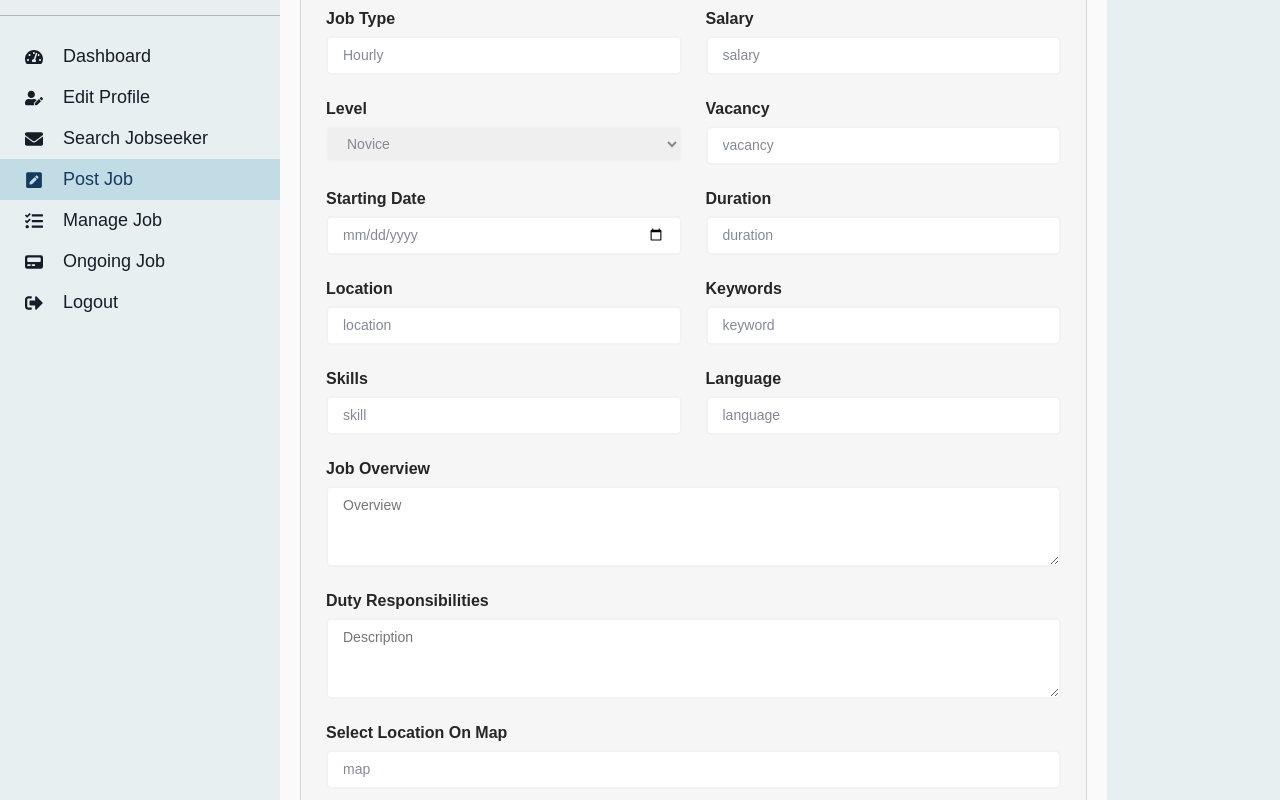
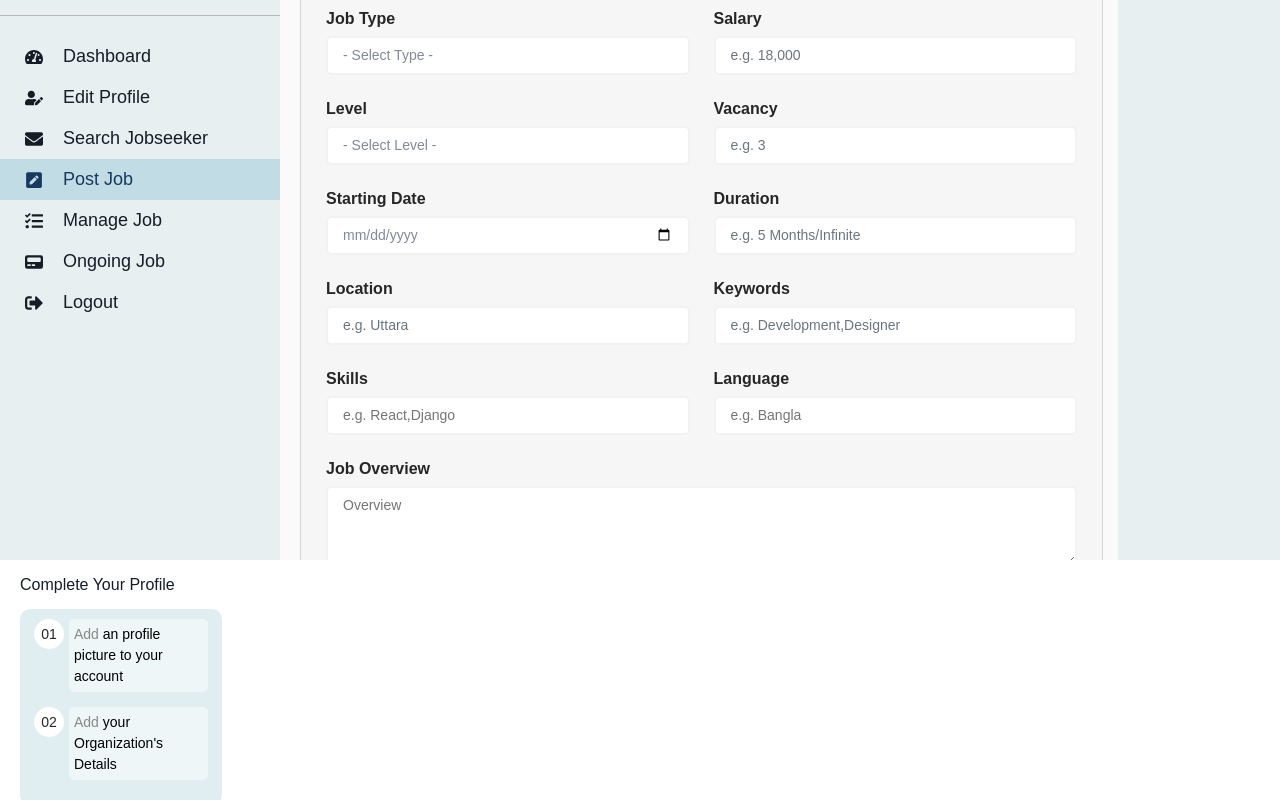
Before and after one commit to Rashed360/hourly-finder, a React (Create React App) app: page /dashboard/post-job in a window 1280 px wide. Shown: the part 240-1040 px from the top of the page. Built offline with nearby package versions, Linux system fonts and the light colour scheme; no server answers.

Commit message:
dashboard: no-footer, mid-scroll only

```diff
--- a/src/components/App.js
+++ b/src/components/App.js
@@ -1,5 +1,5 @@
 import { useEffect } from 'react'
-import { Navigate, Route, Routes } from 'react-router-dom'
+import { Navigate, Route, Routes, useLocation } from 'react-router-dom'
 import { connect } from 'react-redux'
 import { authCheck } from '../redux/actionCreators/authActionCreators'
 import About from './about/About'
@@ -44,7 +44,9 @@ const mapStateToProps = state => {
 }
 
 const App = props => {
+	const { pathname } = useLocation()
 	const { authCheck } = props
+
 	useEffect(() => {
 		authCheck()
 	}, [authCheck])
@@ -95,7 +97,7 @@ const App = props => {
 					<Route path='/*' element={<NoMatch />} />
 				</Routes>
 			</div>
-			<Footer />
+			{pathname.includes('/dashboard') ? null : <Footer />}
 		</>
 	)
 }
--- a/src/components/dashboard/common/DashboradRightBar.js
+++ b/src/components/dashboard/common/DashboradRightBar.js
@@ -43,15 +43,6 @@ const DashboradRightBar = () => {
               <span> “Complete House Painting Service”</span>
             </div>
           </div>
-          <div className="event-item">
-            <div className="event-icon">
-              <div className="event-icon-wrap">03</div>
-            </div>
-            <div className="event-title">
-              Job
-              <span> “Complete House Painting Service” </span> ends
-            </div>
-          </div>
         </div>
       </div>
     </div>
--- a/src/components/dashboard/recruiter/RecruiterDashboard.js
+++ b/src/components/dashboard/recruiter/RecruiterDashboard.js
@@ -85,14 +85,14 @@ const RecruiterDashboard = props => {
 		},
 	}
 	return (
-		<div className='dashboard-all mt-70'>
+		<div className='dashboard-all'>
 			<div className='left'>
 				<DashboardNavigation
 					navigations={DashboardInformation.navigation}
 					user={DashboardInformation.userInfo}
 				></DashboardNavigation>
 			</div>
-			<div className='mid'>
+			<div className='mid dashScroll'>
 				<Outlet></Outlet>
 			</div>
 			<div className='right'>
--- a/src/components/dashboard/recruiter/postJob/RecruiterPostJob.js
+++ b/src/components/dashboard/recruiter/postJob/RecruiterPostJob.js
@@ -18,21 +18,21 @@ const RecruiterPostJob = props => {
 	const { jobCreate } = props
 
 	const initialValues = {
-		title: 'title',
+		title: '',
 		banner: null,
-		type: 1,
-		salary: 'salary',
-		level: 1,
-		vacancy: 'vacancy',
+		type: '',
+		salary: '',
+		level: '',
+		vacancy: '',
 		starting: '',
-		duration: 'duration',
-		language: 'language',
-		skill: 'skill',
-		keyword: 'keyword',
-		location: 'location',
-		map: 'map',
-		overview: 'overview',
-		todo: 'todo',
+		duration: '',
+		language: '',
+		skill: '',
+		keyword: '',
+		location: '',
+		map: '',
+		overview: '',
+		todo: '',
 	}
 
 	const onSubmitHandle = async values => {
@@ -43,19 +43,19 @@ const RecruiterPostJob = props => {
 		const errors = {}
 
 		if (!values.title) {
-			errors.title = 'Field is Required'
+			errors.title = 'Title is Mandetory'
 		}
 
 		if (!values.type) {
-			errors.type = 'Field is Required'
+			errors.type = 'Must choose a type'
 		}
 
 		if (!values.salary) {
-			errors.salary = 'Field is Required'
+			errors.salary = 'Salary is Required'
 		}
 
 		if (!values.level) {
-			errors.level = 'Field is Required'
+			errors.level = 'Level not chosen'
 		}
 
 		if (!values.vacancy) {
@@ -150,11 +150,16 @@ const RecruiterPostJob = props => {
 														value={values.type}
 														onChange={handleChange}
 													>
-														<option value=''>Select</option>
+														<option value=''>- Select Type -</option>
 														<option value='1'>Hourly</option>
 														<option value='2'>Part Time</option>
 														<option value='3'>Project Based</option>
 													</Field>
+													{touched.type && errors.type ? (
+														<div className='invalid-feedback'>{errors.type}</div>
+													) : (
+														<div className='valid-feedback'>Looks good!</div>
+													)}
 												</div>
 											</div>
 											<div className='col-lg-6'>
@@ -172,7 +177,7 @@ const RecruiterPostJob = props => {
 														}
 														value={values.salary}
 														onChange={handleChange}
-														placeholder='e.g. 250'
+														placeholder='e.g. 18,000'
 													/>
 													{touched.salary && errors.salary ? (
 														<div className='invalid-feedback'>{errors.salary}</div>
@@ -187,13 +192,31 @@ const RecruiterPostJob = props => {
 											<div className='col-lg-6'>
 												<div className='form-field'>
 													<label htmlFor=''>Level</label>
-													<select name='' id=''>
+													<Field
+														name='level'
+														as='select'
+														className={
+															touched.level
+																? errors.level
+																	? 'form-control is-invalid'
+																	: 'form-control is-valid'
+																: 'form-control'
+														}
+														value={values.level}
+														onChange={handleChange}
+													>
+														<option value=''>- Select Level -</option>
 														<option value='1'>Novice</option>
 														<option value='2'>Beginer</option>
 														<option value='3'>Intermediate</option>
 														<option value='4'>Advanced</option>
 														<option value='5'>Expert</option>
-													</select>
+													</Field>
+													{touched.level && errors.level ? (
+														<div className='invalid-feedback'>{errors.level}</div>
+													) : (
+														<div className='valid-feedback'>Looks good!</div>
+													)}
 												</div>
 											</div>
 											<div className='col-lg-6'>
@@ -262,7 +285,7 @@ const RecruiterPostJob = props => {
 														}
 														value={values.duration}
 														onChange={handleChange}
-														placeholder='5 Months'
+														placeholder='e.g. 5 Months/Infinite'
 													/>
 													{touched.duration && errors.duration ? (
 														<div className='invalid-feedback'>{errors.duration}</div>
@@ -313,7 +336,7 @@ const RecruiterPostJob = props => {
 														}
 														value={values.keyword}
 														onChange={handleChange}
-														placeholder='Development,Designer'
+														placeholder='e.g. Development,Designer'
 													/>
 													{touched.keyword && errors.keyword ? (
 														<div className='invalid-feedback'>{errors.keyword}</div>
@@ -331,22 +354,10 @@ const RecruiterPostJob = props => {
 													<Field
 														name='skill'
 														type='text'
-														className={
-															touched.skill
-																? errors.skill
-																	? 'form-control is-invalid'
-																	: 'form-control is-valid'
-																: 'form-control'
-														}
 														value={values.skill}
 														onChange={handleChange}
-														placeholder='React,Django'
+														placeholder='e.g. React,Django'
 													/>
-													{touched.skill && errors.skill ? (
-														<div className='invalid-feedback'>{errors.skill}</div>
-													) : (
-														<div className='valid-feedback'>Looks good!</div>
-													)}
 												</div>
 											</div>
 											<div className='col-lg-6'>
@@ -355,22 +366,10 @@ const RecruiterPostJob = props => {
 													<Field
 														name='language'
 														type='text'
-														className={
-															touched.language
-																? errors.language
-																	? 'form-control is-invalid'
-																	: 'form-control is-valid'
-																: 'form-control'
-														}
 														value={values.language}
 														onChange={handleChange}
 														placeholder='e.g. Bangla'
 													/>
-													{touched.language && errors.language ? (
-														<div className='invalid-feedback'>{errors.language}</div>
-													) : (
-														<div className='valid-feedback'>Looks good!</div>
-													)}
 												</div>
 											</div>
 										</div>
@@ -398,22 +397,10 @@ const RecruiterPostJob = props => {
 													<Field
 														name='map'
 														type='text'
-														className={
-															touched.map
-																? errors.map
-																	? 'form-control is-invalid'
-																	: 'form-control is-valid'
-																: 'form-control'
-														}
 														value={values.map}
 														onChange={handleChange}
 														placeholder='90.456,45.6886'
 													/>
-													{touched.map && errors.map ? (
-														<div className='invalid-feedback'>{errors.map}</div>
-													) : (
-														<div className='valid-feedback'>Looks good!</div>
-													)}
 												</div>
 											</div>
 										</div>
--- a/src/style/defaults.css
+++ b/src/style/defaults.css
@@ -12,6 +12,20 @@ html::-webkit-scrollbar-thumb:hover {
 }
 html::-webkit-scrollbar-track {
 	background-color: var(--bgColor5);
+}
+.dashScroll::-webkit-scrollbar {
+	position: absolute;
+	width: 0.5vw;
+}
+.dashScroll::-webkit-scrollbar-thumb {
+	border-radius: 5px;
+	background-color: #d1e4e9;
+}
+.dashScroll::-webkit-scrollbar-thumb:hover {
+	background-color: #d8e8ec;
+}
+.dashScroll::-webkit-scrollbar-track {
+	background-color: #fafafa;
 }
 
 /* Width & Height */
--- a/src/style/index.css
+++ b/src/style/index.css
@@ -2029,17 +2029,22 @@ h2.contact-title,
 }
 
 .dashboard-all {
+	height: calc(100vh - 70px);
 	display: flex;
 	flex-wrap: wrap;
 	background: #e7eff1;
 }
 .dashboard-all .left {
+	height: calc(100vh - 70px);
 	width: 280px;
 }
 .dashboard-all .mid {
-	width: 827px;
+	width: 838px;
+	height: calc(100vh - 70px);
+	overflow-y: scroll;
 }
 .dashboard-all .right {
+	height: calc(100vh - 70px);
 	width: 242px;
 }
 
@@ -2062,8 +2067,7 @@ h2.contact-title,
 
 .dashboard-main {
 	background: #fafafa;
-	height: 100%;
-	padding: 15px 20px;
+	padding: 15px 15px 20px 20px;
 }
 
 .user-info h5 {
```
